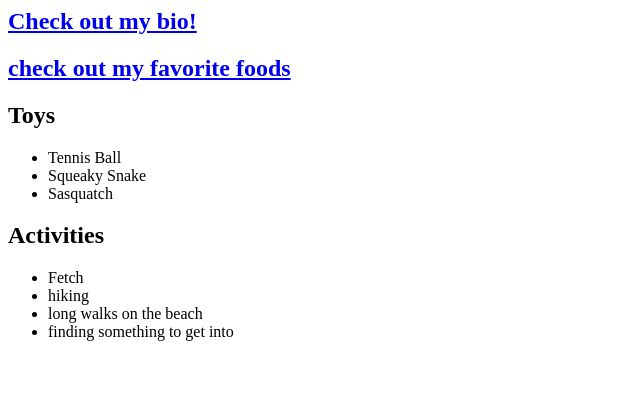
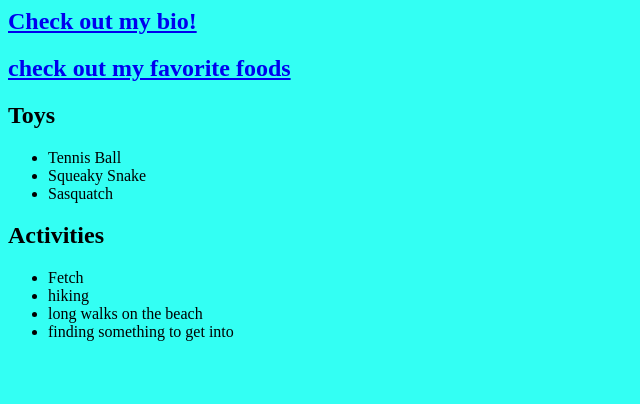
Before and after one commit to mattcaswell253/opie-webpage, a plain HTML site: page opie-webpage.html in a window 1280 px wide. Shown: the part 396-800 px from the top of the page, without its empty margins (0-640 px from the left). Drawn offline with Linux system fonts and the light colour scheme.

Commit message:
added color

```diff
--- a/opie-webpage.html
+++ b/opie-webpage.html
@@ -3,7 +3,7 @@
   <head>
     <title>Opie</title>
   </head>
-  <body>
+  <body bgcolor="#33FFF3">
 
     <h1>Opie's Webpage</h1>
     <img src="http://d21vu35cjx7sd4.cloudfront.net/dims3/MMAH/thumbnail/645x380/quality/90/?url=http%3A%2F%2Fs3.amazonaws.com%2Fassets.prod.vetstreet.com%2F00%2F50cb40a8a511e0a0d50050568d634f%2Ffile%2FPomeranian-1-645mk070411.jpg">
```
